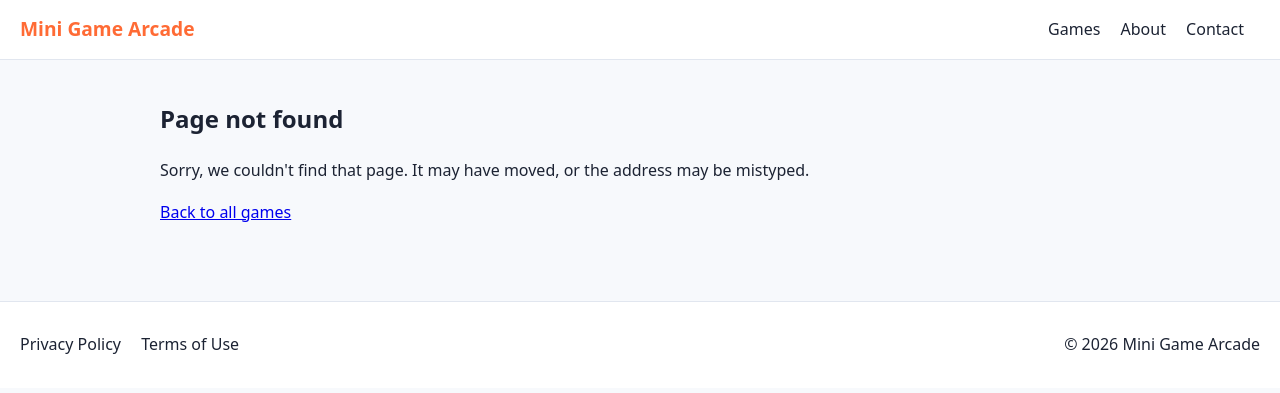
After one commit to U-manch/mini-game-arcade, a Django app: template games/templates/404.html in a window 1280 px wide. The commit adds this page. Shown: the top 393 px of the page. Run offline with Django 5.2, Linux system fonts and the light colour scheme; the template is opened without the code that fills it, so the values that code supplies are empty.

Commit message:
Chapter 5: add favicon and custom 404 page

```diff
--- /dev/null
+++ b/games/templates/404.html
@@ -0,0 +1,11 @@
+{% extends "games/base.html" %}
+
+{% block title %}Page not found | Mini Game Arcade{% endblock %}
+
+{% block content %}
+<section class="page">
+  <h1>Page not found</h1>
+  <p>Sorry, we couldn't find that page. It may have moved, or the address may be mistyped.</p>
+  <p><a href="{% url 'games:home' %}">Back to all games</a></p>
+</section>
+{% endblock %}
--- a/games/templates/games/base.html
+++ b/games/templates/games/base.html
@@ -7,6 +7,7 @@
   <title>{% block title %}Mini Game Arcade{% endblock %}</title>
   <meta name="description" content="{% block description %}Free browser mini-games you can play on desktop and mobile.{% endblock %}">
   <link rel="stylesheet" href="{% static 'games/css/style.css' %}">
+  <link rel="icon" type="image/svg+xml" href="{% static 'games/favicon.svg' %}">
 </head>
 <body>
   <a class="skip-link" href="#main">Skip to content</a>
```
Also changed, not shown: games/static/games/favicon.svg (added).
